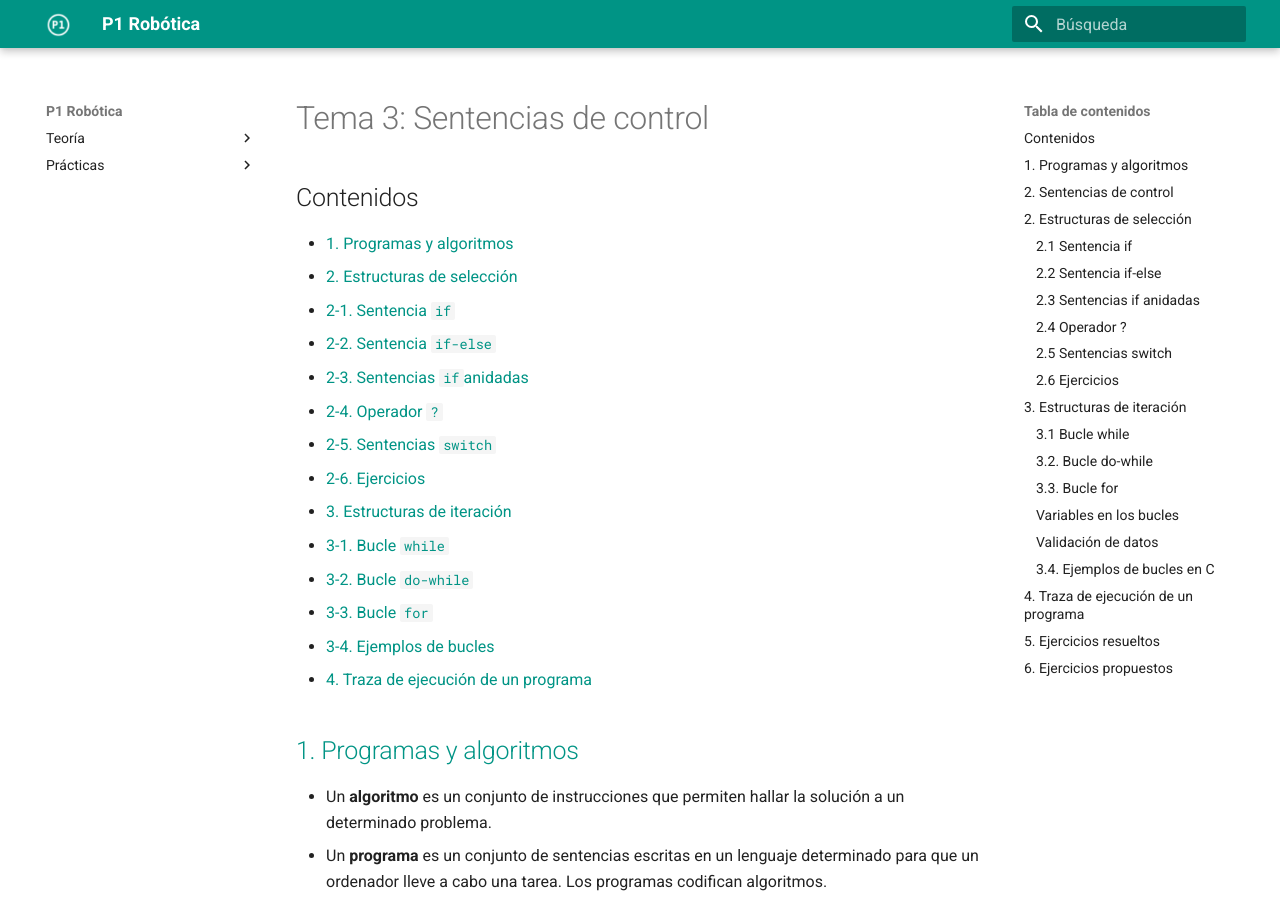
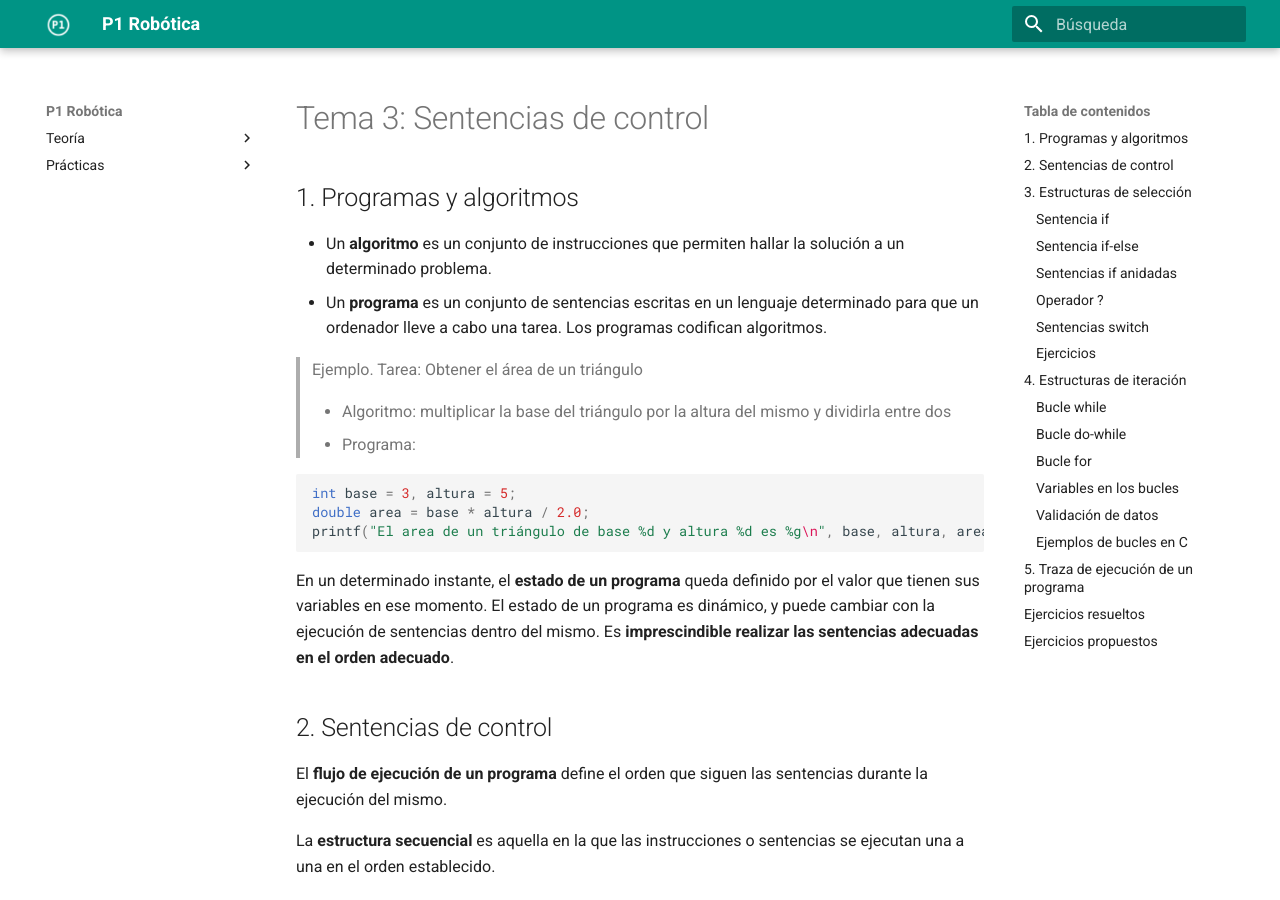
Before and after one commit to cpomares/p1-robotica, an MkDocs documentation site: the page built from docs/Teoria/tema03-sentencias-de-control/tema03-sentencias-de-control.md, in a window 1280 px wide and 900 px high. Built offline with MkDocs 1.6.1 and Material for MkDocs 9.7.7, drawn with Linux system fonts in a browser that asks for light colours; some of the changed text lies outside the part shown.

Commit message:
Práctica 1

```diff
--- a/docs/Teoria/tema03-sentencias-de-control/tema03-sentencias-de-control.md
+++ b/docs/Teoria/tema03-sentencias-de-control/tema03-sentencias-de-control.md
@@ -1,24 +1,8 @@
 
 # Tema 3: Sentencias de control
 
-## Contenidos
 
-- [1. Programas y algoritmos](#1)
-- [2. Estructuras de selección](#2)
-   - [2-1. Sentencia `if`](#2-1)
-   - [2-2. Sentencia `if-else`](#2-2)
-   - [2-3. Sentencias `if`anidadas](#2-3)
-   - [2-4. Operador `?`](#2-4)
-   - [2-5. Sentencias `switch`](#2-5)
-   - [2-6. Ejercicios](#2-6)
-- [3. Estructuras de iteración](#3)
-   - [3-1. Bucle `while`](#3-1)
-   - [3-2. Bucle `do-while`](#3-2)
-   - [3-3. Bucle `for`](#3-3)
-   - [3-4. Ejemplos de bucles](#3-4)
-- [4. Traza de ejecución de un programa](#4)
-
-## <a name="1"/> 1. Programas y algoritmos
+## 1. Programas y algoritmos
 
 - Un **algoritmo** es un conjunto de instrucciones que permiten hallar la solución a un determinado problema.
 - Un **programa** es un conjunto de sentencias escritas en un lenguaje determinado para que un ordenador lleve a cabo una tarea. Los programas codifican algoritmos.
@@ -36,7 +20,7 @@ printf("El area de un triángulo de base %d y altura %d es %g\n", base, altura,
 
 En un determinado instante, el **estado de un programa** queda definido por el valor que tienen sus variables en ese momento. El estado de un programa es dinámico, y puede cambiar con la ejecución de sentencias dentro del mismo. Es **imprescindible realizar las sentencias adecuadas en el orden adecuado**.
 
-## <a name="2"/> 2. Sentencias de control
+## 2. Sentencias de control
 
  El **flujo de ejecución de un programa** define el orden que siguen las sentencias durante la ejecución del mismo.
 
@@ -69,7 +53,7 @@ condición.
 <img src="imagenes/estructuras_control.png" width="600px"/>
 
 
-## <a name="2"/> 2. Estructuras de selección
+## 3. Estructuras de selección
 
 Permiten que el programa determine las sentencias a ejecutar en base a determinadas **condiciones**.
 
@@ -83,7 +67,7 @@ Suponen una **bifurcación** en la secuencia de ejecución de las instruccione
 > - Si el robot está cerca de un obstáculo: reducir su velocidad
 > - Si el semáforo esta en rojo: detenernos, en cualquier otro caso: continuar
 
-### <a name="2-1"/> 2.1 Sentencia `if`
+### Sentencia `if`
 
 La sentencia `if` permite decidir qué secuencia de código se va a ejecutar a continuación en base a una condición.
 
@@ -180,7 +164,7 @@ instruccion_c;
 
 <img src="imagenes/if.png" width="600px"/>
 
-### <a name="2-2"/> 2.2 Sentencia `if-else`
+### Sentencia `if-else`
 
 
 La sentencia `if-else`es una forma ampliada de la sentencia `if`. La utilizamos cuando tenemos instrucciones que sólo queremos que se
@@ -234,7 +218,7 @@ instruccion_c;
 
 <img src="imagenes/if-else.png" width="600px"/>
 
-### <a name="2-3"/> 2.3  Sentencias `if` anidadas
+### Sentencias `if` anidadas
 
 Podemos anidar condiciones usando la combinación `else if`:
 
@@ -284,7 +268,7 @@ if total_compra > 100:
     importe_a_pagar = total_compra – importe_descuento
 ~~~
 
-### <a name="2-4"/> 2.4  Operador `?`
+### Operador `?`
 
 Es una herramienta útil para evaluar expresiones condicionales de forma abreviada.
 
@@ -312,7 +296,7 @@ es equivalente a: if (b<0) a = -b; else a = b;
 */
 ~~~
 
-### <a name="2-5"/> 2.5  Sentencias `switch`
+### Sentencias `switch`
 
 La sentencia `switch`permite seleccionar entre múltiples opciones.
 
@@ -425,7 +409,7 @@ Ejemplo con caracteres (internamente se almacenan con un valor entero, su valor
     }
 ~~~
 
-### <a name="2-6"/> 2.6  Ejercicios
+### Ejercicios
 
 1. Escribe un programa que pida dos números por teclado y nos indique cual es el mayor, cual es el menor o si son iguales.
 2. Escribe un programa que pida dos número por teclado y nos diga si uno es múltiplo del otro (divisible).
@@ -442,7 +426,7 @@ Ejemplo con caracteres (internamente se almacenan con un valor entero, su valor
 ___
 
 
-## <a name="3"/> 3. Estructuras de iteración
+## 4. Estructuras de iteración
 
 Un **bucle** es una estructura de programación formada por una secuencia de sentencias, denominada **cuerpo del bucle**, que se puede repetir varias veces. Cada ejecución del cuerpo del bucle es una **iteración**. El número de veces que se ejecuta el cuerpo del bucle está controlado por una **condición** (expresión lógica).
 
@@ -459,7 +443,7 @@ Se pueden agrupar en dos tipos, dependiendo si conocemos de antemano el número
 - Bucles **determinados**: Sabemos a priori el número de veces que se repetirá el bucle. Es el caso del bucle `for`
 - Bucles **indeterminados**: No sabemos de antemano cuántas iteraciones se realizarán. Es el caso de los bucles `while`y `do-while`
 
-### <a name="3-1"/> 3.1  Bucle `while`
+### Bucle `while`
 
 Permite repetir **cero** o más veces la ejecución de una secuencia de sentencias mientras la condición sea verdadera.
 
@@ -506,7 +490,7 @@ while (res == 'S' || res == 's') {
 printf("Te he dado %d caramelos\n", caramelos);
 ~~~
 
-### <a name="3-2"/> 3.2.  Bucle `do-while`
+### Bucle `do-while`
 
 Permite repetir **una** o más veces la ejecución de una secuencia de sentencias mientras la condición sea verdadera.
 
@@ -540,7 +524,7 @@ printf("La suma de todos los números introducidos es: %d\n", suma);
 
 Al situarse la condición se sitúa al final, la `secuencia_de_instrucciones` se ejecuta al menos una vez.
 
-### <a name="3-3"/> 3.3. Bucle `for`
+### Bucle `for`
 
 Permite repetir un número determinado de veces la ejecución de una secuencia de instrucciones. El número de iteraciones del bucle es controlado por una variable usada como un **contador**.
 
@@ -674,7 +658,7 @@ for animal in lista_animales:
     print "El animal es:", animal
 ~~~
 
-### <a name="3-4"/> 3.4. Ejemplos de bucles en C
+### Ejemplos de bucles en C
 
 Ejemplo con bucle `while`. Utilizamos el bucle indeterminado `while`porque no sabemos de antemano el número de iteraciones: el bucle terminará cuando el usuario introduzca un cero.
 
@@ -775,7 +759,7 @@ printf("El factorial de %d es %d\n", n, res);
 Ejercicio: Haz el ejercicio anterior (factorial de un número) utilizando un bucle for
 
 
-## <a name="4"/> 4. Traza de ejecución de un programa
+## 5. Traza de ejecución de un programa
 
 Se utiliza para estudiar la secuencia de **estados** por los que pasa un programa, es decir, el valor que van tomando las variables instrucción a instrucción. Las variables almacenan el estado de un programa y mediante los pasos de ejecución se va modificando su estado. Se utilizan principalmente para depurar un programa (corregir errores de ejecución) o para comprender qué hace un programa o parte del mismo.
 
@@ -848,7 +832,7 @@ Iteración | dia | capacidadActual
 6   | 6   | 15 + 6 = **21**
 
 ---
-## <a name="5"/> 5.  Ejercicios resueltos
+## Ejercicios resueltos
 
 #### Ejercicio 1
 Escribe un programa que lea cantidades y precios y al final indique el total de la factura.
@@ -1030,7 +1014,7 @@ int main(){
 
 ---
 
-## <a name="6"/> 6.  Ejercicios propuestos
+## Ejercicios propuestos
 
 1. Escribe un programa que muestre todos los multiplos de un número dado en el rango [0, 100] – Pedir el número por teclado
 2. Escribe un programa que muestre todos los divisores de un número dado
```
Also changed, not shown: docs/Practicas/practica01/practica01.md (+4 -4 lines), docs/Teoria/tema02-tipos-de-datos-simples/tema02-tipos-de-datos-simples.md (+16 -6 lines).
